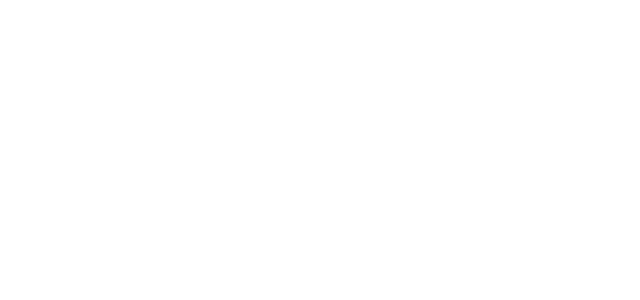
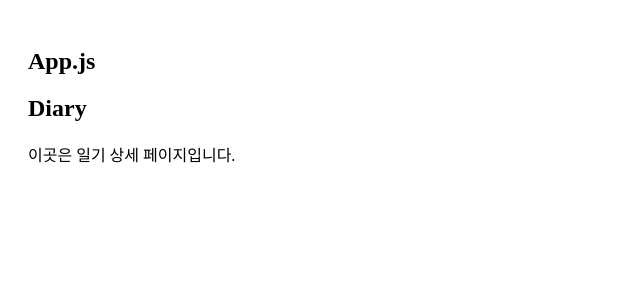
Before and after one commit to Jaeheon-So/Emotion-Diary, a React (Create React App) app: page /diary in a window 1280 px wide. Shown: the top 300 px of the page, without its empty margins (0-640 px from the left). Built offline with nearby package versions, Linux system fonts and the light colour scheme.

Commit message:
Add page router

```diff
--- a/src/App.js
+++ b/src/App.js
@@ -1,7 +1,24 @@
 import "./App.css";
+import { BrowserRouter, Route, Routes } from "react-router-dom";
+import Home from "./pages/Home";
+import Edit from "./pages/Edit";
+import New from "./pages/New";
+import Diary from "./pages/Diary";
 
 function App() {
-  return <div className="App"></div>;
+  return (
+    <BrowserRouter>
+      <div className="App">
+        <h2>App.js</h2>
+        <Routes>
+          <Route path="/" element={<Home />} />
+          <Route path="/new" element={<New />} />
+          <Route path="/edit" element={<Edit />} />
+          <Route path="/diary" element={<Diary />} />
+        </Routes>
+      </div>
+    </BrowserRouter>
+  );
 }
 
 export default App;
--- /dev/null
+++ b/src/pages/Diary.js
@@ -0,0 +1,10 @@
+const Diary = () => {
+  return (
+    <div>
+      <h2>Diary</h2>
+      <p>이곳은 일기 상세 페이지입니다.</p>
+    </div>
+  );
+};
+
+export default Diary;
--- /dev/null
+++ b/src/pages/Edit.js
@@ -0,0 +1,10 @@
+const Edit = () => {
+  return (
+    <div>
+      <h2>Edit</h2>
+      <p>이곳은 일기 수정 페이지입니다.</p>
+    </div>
+  );
+};
+
+export default Edit;
--- /dev/null
+++ b/src/pages/Home.js
@@ -0,0 +1,10 @@
+const Home = () => {
+  return (
+    <div>
+      <h2>Home</h2>
+      <p>이곳은 홈입니다.</p>
+    </div>
+  );
+};
+
+export default Home;
--- /dev/null
+++ b/src/pages/New.js
@@ -0,0 +1,10 @@
+const New = () => {
+  return (
+    <div>
+      <h2>New</h2>
+      <p>이곳은 일기 작성페이지입니다.</p>
+    </div>
+  );
+};
+
+export default New;
```
